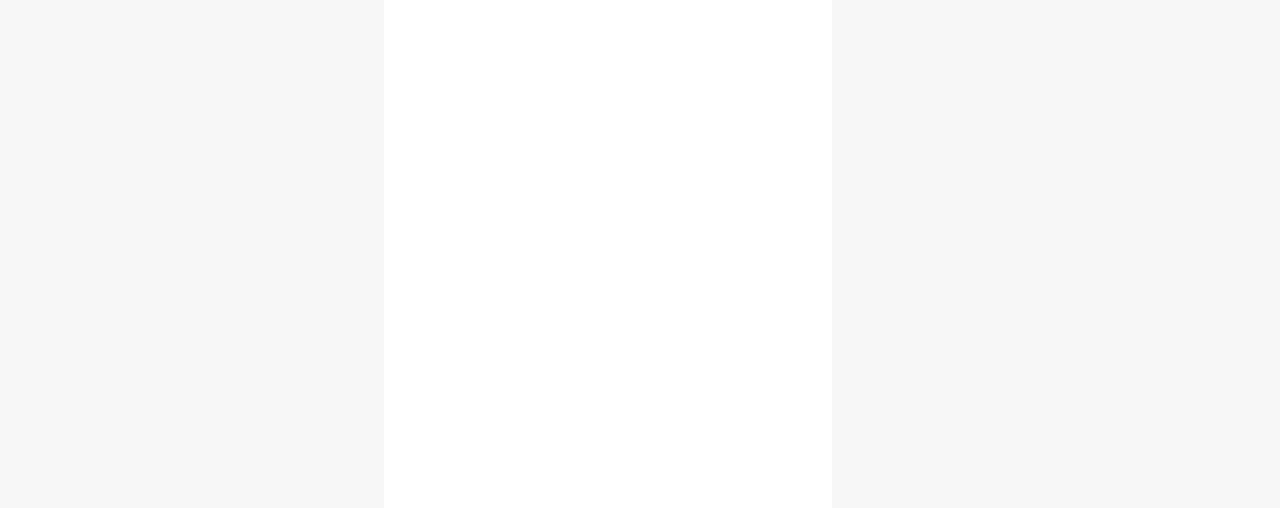
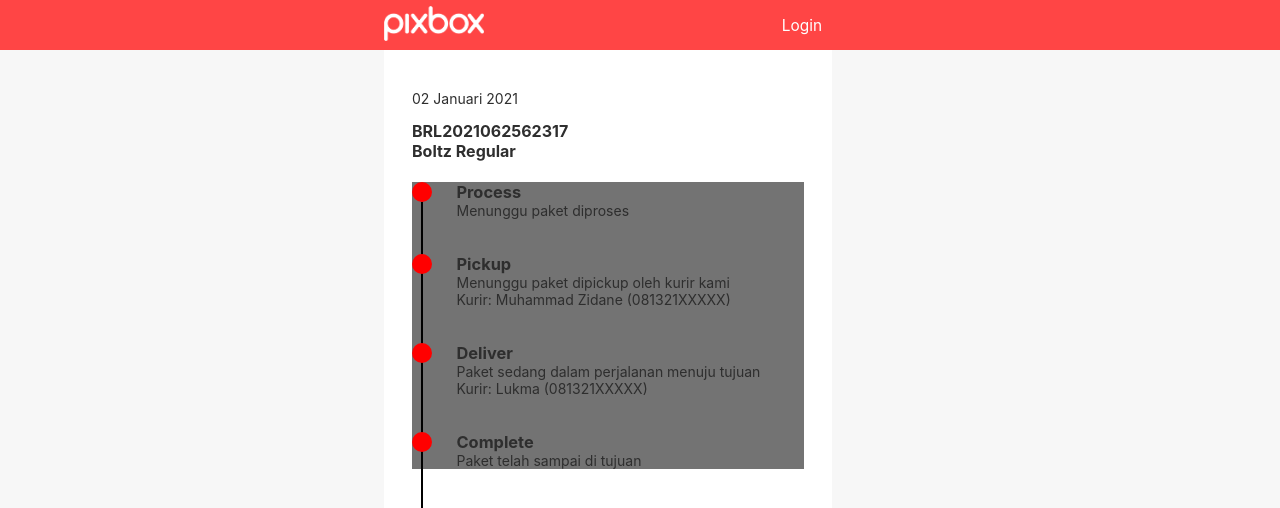
Before and after one commit to prabowoteguh/pixbox-pwa, a React (Create React App) app: page /status in a window 1280 px wide. Shown: the top 508 px of the page. Built offline with nearby package versions, Linux system fonts and the light colour scheme.

Commit message:
Home page, Status page

```diff
--- a/src/App.js
+++ b/src/App.js
@@ -3,6 +3,8 @@ import { BrowserRouter as Router, Route } from "react-router-dom";
 import home from "./pages/home/index.js";
 import example from "./pages/example/index.js";
 import login from "./pages/login/index.js";
+import statusPage from './pages/status/index.js';
+
 import "./assets/scss/main.scss";
 
 function App() {
@@ -13,6 +15,7 @@ function App() {
         <Route exact path="/home" component={home} />
         <Route exact path="/example" component={example} />
         <Route exact path="/login" component={login} />
+        <Route exact path="/status" component={statusPage} />
       </Router>
     </div>
   );
--- /dev/null
+++ b/src/assets/scss/layouts/_home-page.scss
@@ -0,0 +1,96 @@
+.b {
+    // Global
+    &-d-flex {
+        display: flex !important;
+    }
+    &-d-flex-between {
+        display: flex;
+        justify-content: space-between;
+    }
+    &-m-0 {
+        margin: 0 !important;
+    }
+    &-p-relative {
+        position: relative !important;
+    }
+    &-p-absolute {
+        position: absolute !important;
+    }
+    &-search-icon {
+        position: absolute;
+        top: 30%;
+        right: 25px;
+    }
+    &-w-100 {
+        width: 100% !important;
+    }
+    &-tbold-1 {
+        font-weight: 500;
+    }
+    &-tbold-2 {
+        font-weight: 700;
+    }
+    &-f-16 {
+        font-size: 16px;
+    }
+    // End of Global
+
+    // Home Page
+    &-home-content {
+        margin-top: 110px;
+    }
+    &-form-gp {
+        margin-top: 15px;
+    }
+    &-input-form {
+        border: 1.3px solid #AAD8D3;
+        border-radius: 5px;
+        padding: 18px;
+        font-size: 14px;
+    }
+    &-input-form:focus {
+        outline: none;
+        box-shadow: 0 0 4px #444444;
+    }
+    &-btn-order {
+        cursor: pointer;
+        border: none;
+        border-radius: 7px;
+        padding: 16px;
+        background-color: #FCF876;
+        font-size: 14px;
+        box-shadow: 0 0 4px  #FCF876;
+    }
+    &-btn-order:hover {
+        outline: none;
+        background-color: #F7EA00;
+        box-shadow: 0 0 4px 2px #FFF600;
+    }
+    // End of Home Page
+
+    // Status Page
+    &-status-content {
+        margin-top: 40px;
+    }
+
+    &-status-payment {
+        background-color: red;
+        width: 20px;
+        height: 20px;
+        border-radius: 100%;
+        z-index: 2;
+    }
+
+    &-status-payment::after {
+        content: '';
+        position: relative;
+        display: block;
+        width: 2px;
+        height: 100px;
+        background-color: black;
+        margin: 0 auto;
+        top: 100%;
+        z-index: 1;
+        overflow: auto;
+    }
+}
--- a/src/assets/scss/layouts/_index.scss
+++ b/src/assets/scss/layouts/_index.scss
@@ -3,3 +3,4 @@
 @import "container";
 @import "navbar";
 @import "body";
+@import "home-page";
--- a/src/pages/home/index.js
+++ b/src/pages/home/index.js
@@ -1,8 +1,7 @@
-import React, { Component } from "react";
-import { Link } from "react-router-dom";
+import React, { Component } from 'react'
 import iconPixbox from "../../assets/images/logo/logo-white-3.png";
 
-export default class Home extends Component {
+export default class HomePage extends Component {
   render() {
       return (
         <div class="b-body b-body-with-navbar">
@@ -19,10 +18,22 @@ export default class Home extends Component {
               </div>
               </div>
             </div>
-          <h1>WANT TO SEE EXAMPLE ?</h1>
-          <Link to="example">SEE EXAMPLE</Link>
+            <div className='b-home-content'>
+              <div className="b-tbold-1 b-px-1">Masukan nomer resi untuk melihat status order Anda ?</div>
+              <div>
+                <form action="#">
+                  <div className="b-form-gp">
+                    <div className="b-p-relative">
+                      <input className="b-input-form b-w-100" name="no_resi" placeholder="Masukan nomer resi ..."/>
+                      <span className="b-search-icon">S</span>
+                    </div>
+                    <button className="b-w-100 b-mt-10 b-btn-order b-tbold b-c-white">Order Baru</button>
+                  </div>
+                </form>
               </div>
             </div>
-    );
+          </div>
+        </div>
+      )
   }
 }
--- /dev/null
+++ b/src/pages/status/index.js
@@ -0,0 +1,78 @@
+import React, { Component } from 'react'
+import iconPixbox from "../../assets/images/logo/logo-white-3.png";
+
+export default class StatusPage extends Component {
+  render() {
+        return (
+          <div class="b-body b-body-with-navbar">
+            <div class="b-container">
+              <div class="b-navbar">
+                <div class="b-navbar-container">
+                <div class="b-navbar-wrapper">
+                    <div class="b-navbar-logo">
+                    <img src={iconPixbox} />
+                    </div>
+                    <div class="b-navbar-menu">
+                    <a href="#">Login</a>
+                    </div>
+                </div>
+                </div>
+              </div>
+              <div className='b-status-content'>
+                <div>
+                  <div>02 Januari 2021</div>
+                  <div className="b-tbold-2 b-f-16">
+                    <div className="b-mt-4">BRL2021062562317</div>
+                    <div>Boltz Regular</div>
+                  </div>
+                  <div className="b-mt-6">
+                    <div>
+                      <div>
+                        <div className="b-d-flex b-bg-black-2">
+                          <div className="b-status-payment"></div>
+                          <div className="b-ml-7">
+                            <h3 className="b-m-0">Process</h3>
+                            <div>Menunggu paket diproses</div>
+                          </div>
+                        </div>
+                        <div className="b-d-flex b-pt-10 b-bg-black-2">
+                          <div className="b-status-payment"></div>
+                          <div className="b-ml-7">
+                            <h3 className="b-m-0">Pickup</h3>
+                            <div>Menunggu paket dipickup oleh kurir kami</div>
+                            <div>
+                              <span>Kurir: </span>
+                              <span>Muhammad Zidane </span>
+                              <span>(081321XXXXX)</span>
+                            </div>
+                          </div>
+                        </div>
+                        <div className="b-d-flex b-pt-10 b-bg-black-2">
+                          <div className="b-status-payment"></div>
+                          <div className="b-ml-7">
+                            <h3 className="b-m-0">Deliver</h3>
+                            <div>Paket sedang dalam perjalanan menuju tujuan</div>
+                            <div>
+                              <span>Kurir: </span>
+                              <span>Lukma </span>
+                              <span>(081321XXXXX)</span>
+                            </div>
+                          </div>
+                        </div>
+                        <div className="b-d-flex b-pt-10 b-bg-black-2">
+                          <div className="b-status-payment"></div>
+                          <div className="b-ml-7">
+                            <h3 className="b-m-0">Complete</h3>
+                            <div>Paket telah sampai di tujuan</div>
+                          </div>
+                        </div>
+                      </div>
+                    </div>
+                  </div>
+                </div>
+              </div>
+          </div>
+          </div>
+        )
+    }
+}
```
Lines whose indentation alone changed are shown as unchanged.
